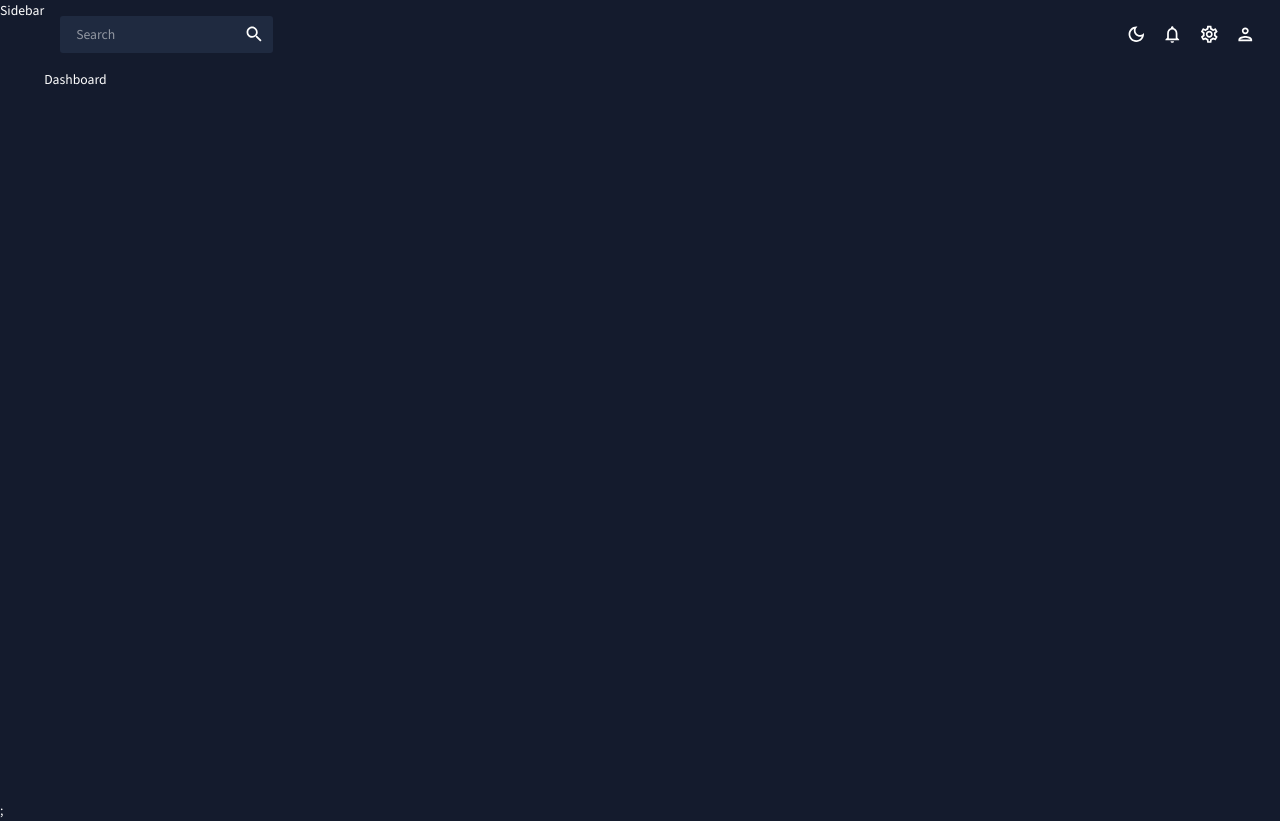
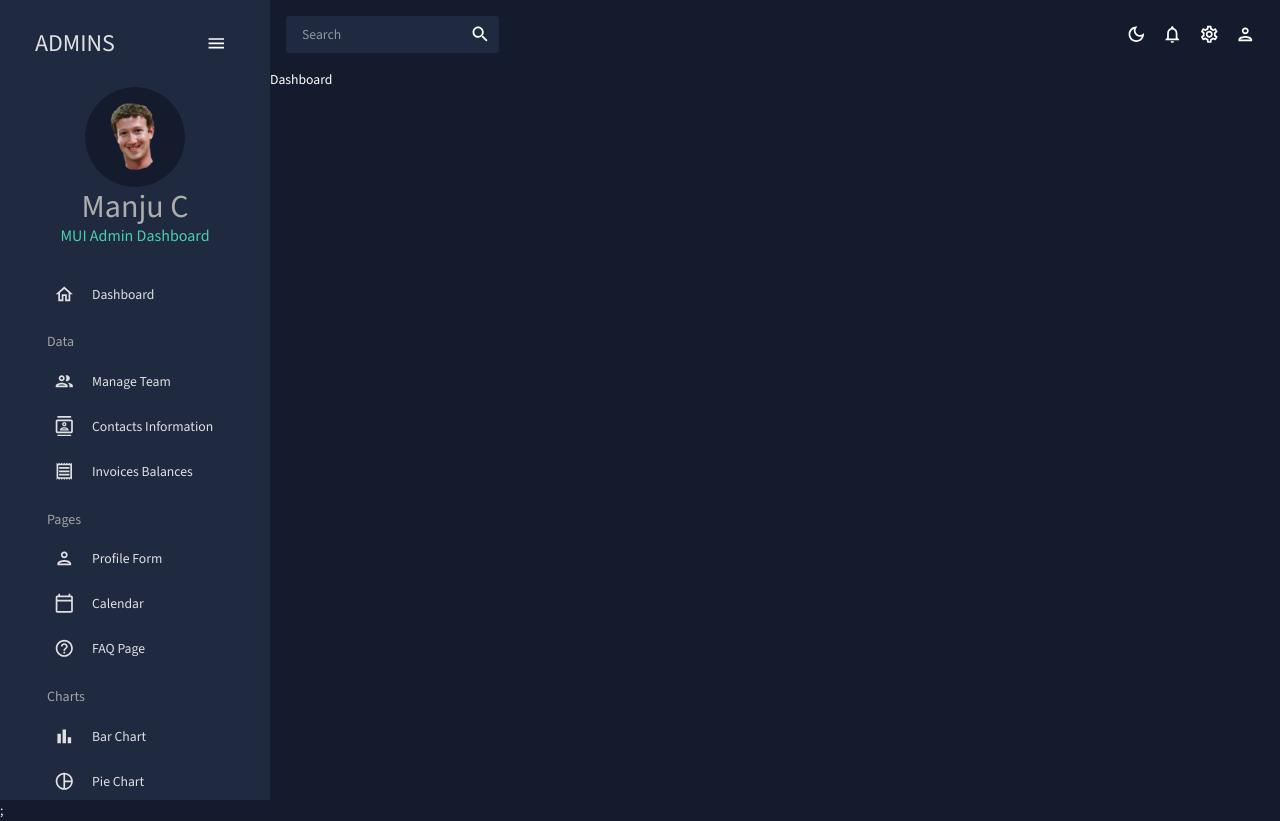
Before and after one commit to manjunathagee/React_Admin_Dashboard_MUI, a React (Vite) app: page / in a window 1280 px wide. Built offline with nearby package versions, Linux system fonts and the light colour scheme; the HTML template or start-up script is replaced by a standard one.

Commit message:
Sidebar integration

```diff
--- a/src/scenes/global/Sidebar.jsx
+++ b/src/scenes/global/Sidebar.jsx
@@ -1,7 +1,219 @@
-import React from "react";
+import React, { useState } from "react";
+import { useTheme, Typography, Box, IconButton } from "@mui/material";
+import { tokens } from "../../theme";
+import { Link } from "react-router-dom";
+import "react-pro-sidebar/dist/css/styles.css";
+import { ProSidebar, Menu, MenuItem } from "react-pro-sidebar";
+import HomeOutlinedIcon from "@mui/icons-material/HomeOutlined";
+import PeopleOutlinedIcon from "@mui/icons-material/PeopleOutlined";
+import ContactsOutlinedIcon from "@mui/icons-material/ContactsOutlined";
+import ReceiptOutlinedIcon from "@mui/icons-material/ReceiptOutlined";
+import PersonOutlinedIcon from "@mui/icons-material/PersonOutlined";
+import CalendarTodayOutlinedIcon from "@mui/icons-material/CalendarTodayOutlined";
+import HelpOutlineOutlinedIcon from "@mui/icons-material/HelpOutlineOutlined";
+import BarChartOutlinedIcon from "@mui/icons-material/BarChartOutlined";
+import PieChartOutlineOutlinedIcon from "@mui/icons-material/PieChartOutlineOutlined";
+import TimelineOutlinedIcon from "@mui/icons-material/TimelineOutlined";
+import MenuOutlinedIcon from "@mui/icons-material/MenuOutlined";
+import MapOutlinedIcon from "@mui/icons-material/MapOutlined";
+
+const Item = ({ title, to, icon, selected, setSelected }) => {
+  const theme = useTheme();
+  const colors = tokens(theme.palette.mode);
+  return (
+    <MenuItem
+      active={selected === title}
+      onClick={() => setSelected(title)}
+      icon={icon}
+      style={{
+        color: colors.grey[100],
+      }}
+    >
+      <Typography>{title}</Typography>
+      <Link to={to} />
+    </MenuItem>
+  );
+};
 
 const Sidebar = () => {
-  return <div>Sidebar</div>;
+  const theme = useTheme();
+  const colors = tokens(theme.palette.mode);
+  const [isCollapsed, setCollapsed] = useState(false);
+  const [selected, setSelected] = useState();
+
+  return (
+    <Box
+      sx={{
+        "& .pro-sidebar-inner": {
+          background: `${colors.primary[400]} !important`,
+        },
+        "& .pro-icon-wrapper": {
+          backgroundColor: "transparent !important",
+        },
+        "& .pro-inner-item": {
+          padding: "5px 35px 5px 20px !important",
+        },
+        "& .pro-inner-item:hover": {
+          color: "#868dfb !important",
+        },
+        "& .pro-menu-item.active": {
+          color: "#6870fa !important",
+        },
+      }}
+    >
+      <ProSidebar collapsed={isCollapsed}>
+        <Menu iconShape="square">
+          {/* Logo and menu icon */}
+          <MenuItem
+            onClick={() => setCollapsed(!isCollapsed)}
+            icon={isCollapsed ? <MenuOutlinedIcon /> : undefined}
+            style={{
+              margin: "10px 0 20px 0",
+              color: colors.grey[100],
+            }}
+          >
+            {!isCollapsed && (
+              <Box
+                display="flex"
+                justifyContent="space-between"
+                alignItems="center"
+                ml="15px"
+              >
+                <Typography variant="h3" color={colors.grey[100]}>
+                  ADMINS
+                </Typography>
+                <IconButton onClick={() => setCollapsed(!isCollapsed)}>
+                  <MenuOutlinedIcon />
+                </IconButton>
+              </Box>
+            )}
+          </MenuItem>
+
+          {!isCollapsed && (
+            <Box mb="25px">
+              <Box display="flex" alignItems="center" justifyContent="center">
+                <img
+                  alt="Profile user"
+                  src={`../../assets/user.png`}
+                  height="100px"
+                  width="100px"
+                  style={{ cursor: "pointer", borderRadius: "50%" }}
+                />
+              </Box>
+              <Box textAlign={"center"}>
+                <Typography variant="h2">Manju C</Typography>
+                <Typography variant="h5" color={colors.greenAccent[500]}>
+                  MUI Admin Dashboard
+                </Typography>
+              </Box>
+            </Box>
+          )}
+          <Box paddingLeft={isCollapsed ? undefined : "10%"}>
+            <Item
+              title="Dashboard"
+              to="/"
+              icon={<HomeOutlinedIcon />}
+              selected={selected}
+              setSelected={setSelected}
+            />
+            <Typography
+              variant="h6"
+              color={colors.grey[300]}
+              sx={{ m: "15px 0 5px 20px" }}
+            >
+              Data
+            </Typography>
+            <Item
+              title="Manage Team"
+              to="/team"
+              icon={<PeopleOutlinedIcon />}
+              selected={selected}
+              setSelected={setSelected}
+            />
+            <Item
+              title="Contacts Information"
+              to="/contacts"
+              icon={<ContactsOutlinedIcon />}
+              selected={selected}
+              setSelected={setSelected}
+            />
+            <Item
+              title="Invoices Balances"
+              to="/invoices"
+              icon={<ReceiptOutlinedIcon />}
+              selected={selected}
+              setSelected={setSelected}
+            />
+
+            <Typography
+              variant="h6"
+              color={colors.grey[300]}
+              sx={{ m: "15px 0 5px 20px" }}
+            >
+              Pages
+            </Typography>
+            <Item
+              title="Profile Form"
+              to="/form"
+              icon={<PersonOutlinedIcon />}
+              selected={selected}
+              setSelected={setSelected}
+            />
+            <Item
+              title="Calendar"
+              to="/calendar"
+              icon={<CalendarTodayOutlinedIcon />}
+              selected={selected}
+              setSelected={setSelected}
+            />
+            <Item
+              title="FAQ Page"
+              to="/faq"
+              icon={<HelpOutlineOutlinedIcon />}
+              selected={selected}
+              setSelected={setSelected}
+            />
+
+            <Typography
+              variant="h6"
+              color={colors.grey[300]}
+              sx={{ m: "15px 0 5px 20px" }}
+            >
+              Charts
+            </Typography>
+            <Item
+              title="Bar Chart"
+              to="/bar"
+              icon={<BarChartOutlinedIcon />}
+              selected={selected}
+              setSelected={setSelected}
+            />
+            <Item
+              title="Pie Chart"
+              to="/pie"
+              icon={<PieChartOutlineOutlinedIcon />}
+              selected={selected}
+              setSelected={setSelected}
+            />
+            <Item
+              title="Line Chart"
+              to="/line"
+              icon={<TimelineOutlinedIcon />}
+              selected={selected}
+              setSelected={setSelected}
+            />
+            <Item
+              title="Geography Chart"
+              to="/geography"
+              icon={<MapOutlinedIcon />}
+              selected={selected}
+              setSelected={setSelected}
+            />
+          </Box>
+        </Menu>
+      </ProSidebar>
+    </Box>
+  );
 };
 
 export default Sidebar;
```
Also changed, not shown: .eslintrc.cjs, public/assets/user.png (added).
